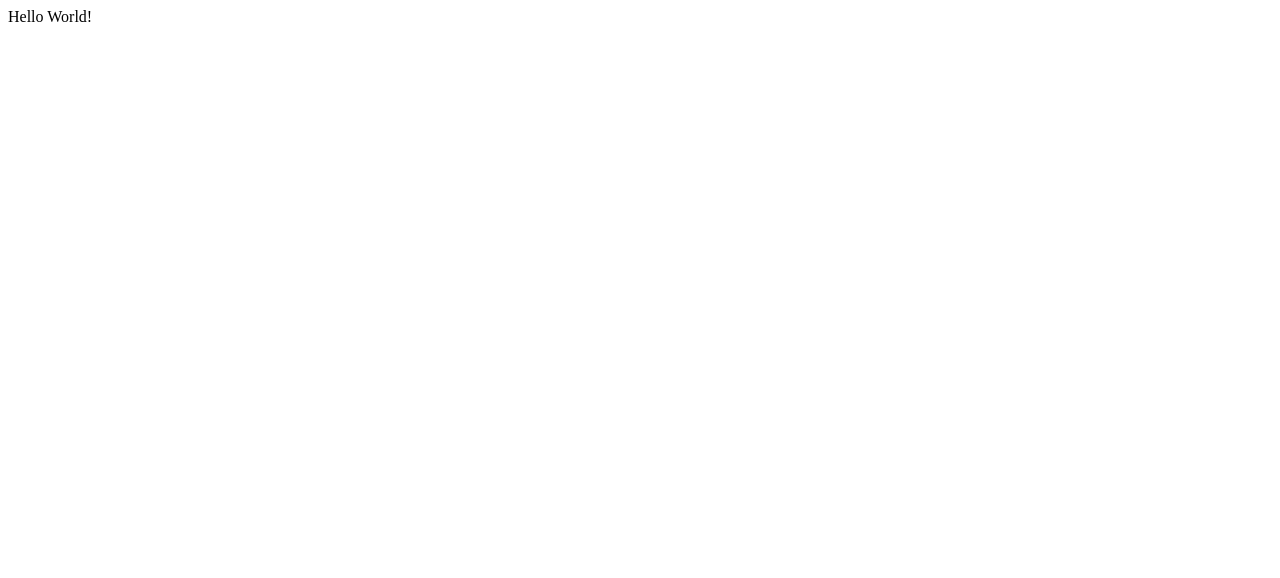
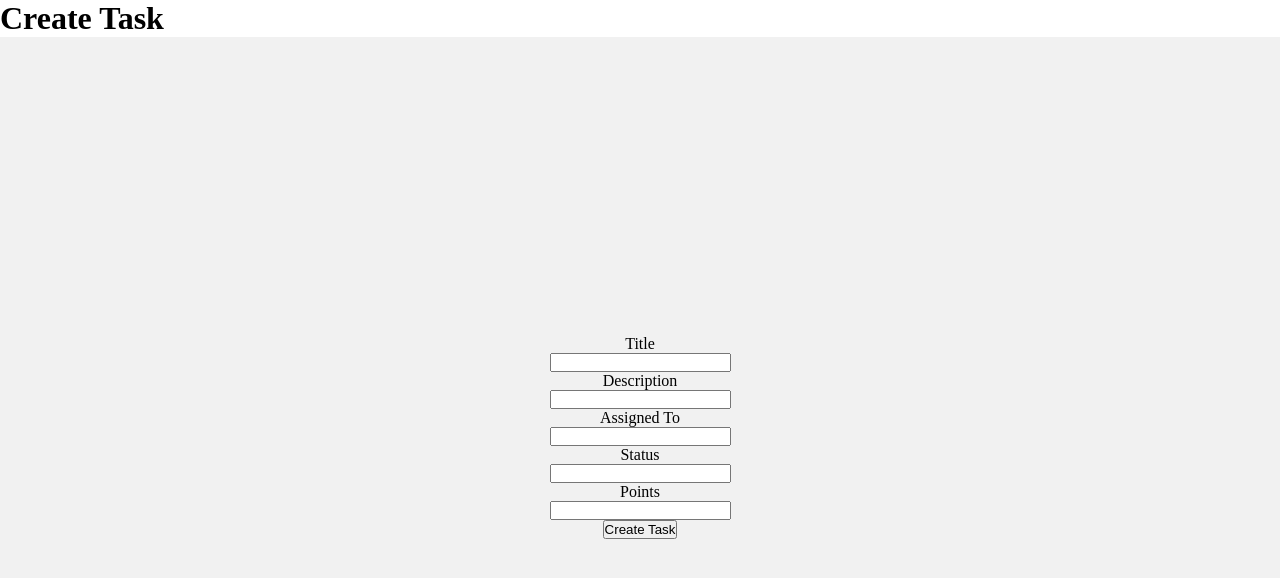
Before and after one commit to taskyteam/tasky-frontend, a React (Create React App) app: page / in a window 1280 px wide. Shown: the top 578 px of the page. Built offline with nearby package versions, Linux system fonts and the light colour scheme; no server answers.

Commit message:
added index.css and components

```diff
--- a/package.json
+++ b/package.json
@@ -8,6 +8,7 @@
     "@testing-library/user-event": "^13.5.0",
     "react": "^18.2.0",
     "react-dom": "^18.2.0",
+    "react-router-dom": "^6.8.1",
     "react-scripts": "5.0.1",
     "web-vitals": "^2.1.4"
   },
--- a/src/App.js
+++ b/src/App.js
@@ -1,9 +1,19 @@
 import React from 'react';
+import { BrowserRouter } from 'react-router-dom';
+import CreateTask  from './components/CreateTask';
 
 function App() {
   return (
     <div className="App">
-    	Hello World!
+      <BrowserRouter>
+      {/*   <Header path="/"/> */}
+
+          <CreateTask path="/create-task" component={CreateTask} />
+
+
+
+      </BrowserRouter>
+
     </div>
   );
 }
--- /dev/null
+++ b/src/components/CreateTask.js
@@ -0,0 +1,62 @@
+import React from 'react';
+import { createTask } from '../services/tasks';
+
+class CreateTask extends React.Component{
+    constructor(props){
+        super(props);
+        this.state = {
+            task: {}
+        };
+    }
+
+    handleNewTask = async (event) => {
+        event.preventDefault();
+        const task = {
+            title: this.state.title,
+            description: this.state.description,
+            assigned_to: this.state.assigned_to,
+            status: this.state.status,
+            points: this.state.points
+        };
+        console.log(task)
+
+        try {
+            const newTask = await createTask(task);
+            this.setState({
+                task: newTask
+            });
+        } catch (error) {
+            console.log(error);
+        }
+    }
+
+
+
+
+
+
+
+
+    render(){
+        return(
+            <div>
+                <h1>Create Task</h1>
+                <form className="form" onSubmit={this.handleNewTask}>
+                    <label htmlFor="title">Title</label>
+                    <input type="text" name="title" onChange={(event) => this.setState({title: event.target.value})} />
+                    <label htmlFor="description">Description</label>
+                    <input type="text" name="description" onChange={(event) => this.setState({description: event.target.value})} />
+                    <label htmlFor="assigned_to">Assigned To</label>
+                    <input type="text" name="assigned_to" onChange={(event) => this.setState({assigned_to: event.target.value})} />
+                    <label htmlFor="status">Status</label>
+                    <input type="text" name="status" onChange={(event) => this.setState({status: event.target.value})} />
+                    <label htmlFor="points">Points</label>
+                    <input type="text" name="points" onChange={(event) => this.setState({points: event.target.value})} />
+                    <button type="submit">Create Task</button>
+                </form>
+            </div>
+        );
+    }
+}
+
+export default CreateTask;
--- /dev/null
+++ b/src/index.css
@@ -0,0 +1,15 @@
+*{
+    margin: 0;
+    padding: 0;
+    box-sizing: border-box;
+}
+
+.form{
+    width: 100%;
+    height: 100vh;
+    display: flex;
+    flex-direction: column;
+    justify-content: center;
+    align-items: center;
+    background-color: #f1f1f1;
+}
--- a/src/index.js
+++ b/src/index.js
@@ -1,6 +1,7 @@
 import React from 'react';
 import ReactDOM from 'react-dom/client';
 import App from './App';
+import './index.css';
 
 const root = ReactDOM.createRoot(document.getElementById('root'));
 root.render(
--- /dev/null
+++ b/src/services/tasks.js
@@ -0,0 +1,17 @@
+const TASKY_API_URL = process.env.REACT_APP_TASKY_API_URL || 'http://localhost:3333';
+
+
+export async function createTask(obj) {
+    const response = await fetch(`${TASKY_API_URL}/tasks`, {
+      method: 'POST',
+      headers: {
+        'Content-Type': 'application/json',
+        'x-token': localStorage.getItem('TASKY_TOKEN')
+      },
+      body: JSON.stringify({
+        obj
+      })
+    });
+    const data = await response.json();
+    return data;
+  }
```
Also changed, not shown: 1 other file (tests, documents, lock files or other folders).
